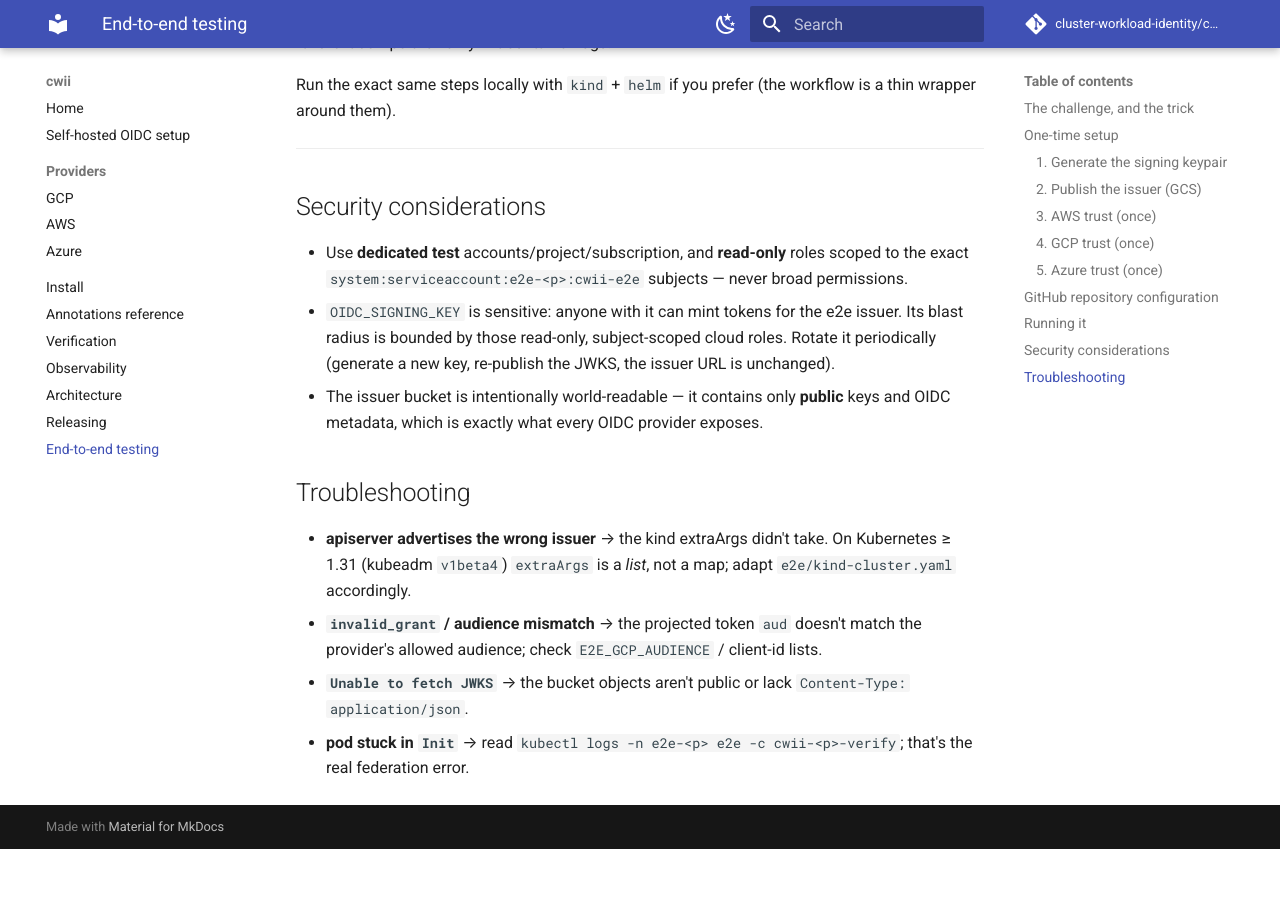
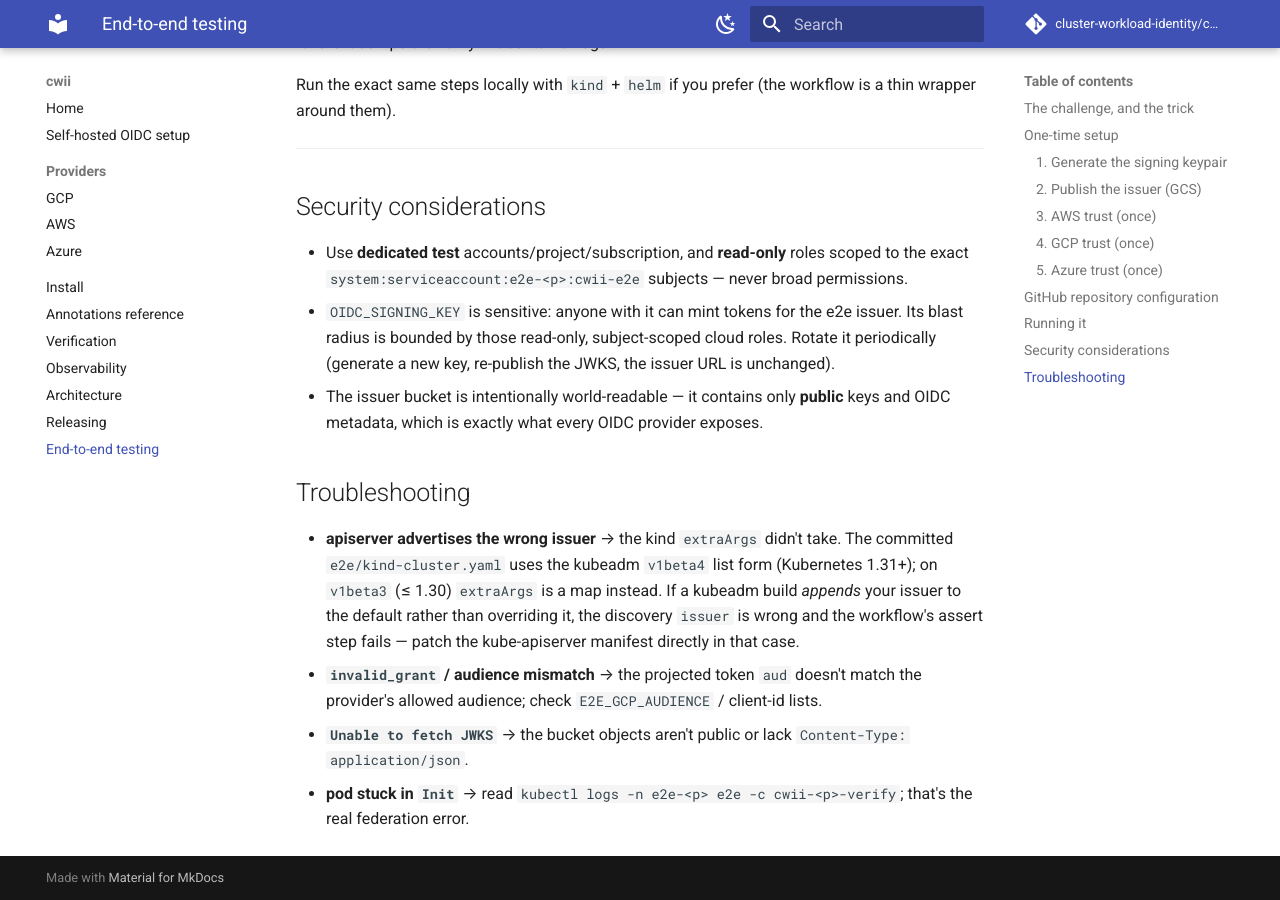
Before and after one commit to cluster-workload-identity/cwii, an MkDocs documentation site: the page built from docs/e2e-testing.md, in a window 1280 px wide and 900 px high, scrolled down 4370 px. Built offline with MkDocs 1.6.1 and Material for MkDocs 9.7.7, drawn with Linux system fonts in a browser that asks for light colours; comment, search, counter and statistics services are not loaded; before the commit the page ends 5219 px from its top, so only the background shows below that; some of the changed text lies outside the part shown.

Commit message:
fix: 1.33

```diff
--- a/docs/e2e-testing.md
+++ b/docs/e2e-testing.md
@@ -217,8 +217,11 @@ around them).
 
 ## Troubleshooting
 
-- **apiserver advertises the wrong issuer** → the kind extraArgs didn't take. On Kubernetes ≥ 1.31
-  (kubeadm `v1beta4`) `extraArgs` is a *list*, not a map; adapt `e2e/kind-cluster.yaml` accordingly.
+- **apiserver advertises the wrong issuer** → the kind `extraArgs` didn't take. The committed
+  `e2e/kind-cluster.yaml` uses the kubeadm `v1beta4` list form (Kubernetes 1.31+); on `v1beta3`
+  (≤ 1.30) `extraArgs` is a map instead. If a kubeadm build *appends* your issuer to the default
+  rather than overriding it, the discovery `issuer` is wrong and the workflow's assert step fails —
+  patch the kube-apiserver manifest directly in that case.
 - **`invalid_grant` / audience mismatch** → the projected token `aud` doesn't match the provider's
   allowed audience; check `E2E_GCP_AUDIENCE` / client-id lists.
 - **`Unable to fetch JWKS`** → the bucket objects aren't public or lack `Content-Type: application/json`.
```
Also changed, not shown: other parts of docs/e2e-testing.md (+1 -1 lines), 1 other file.
